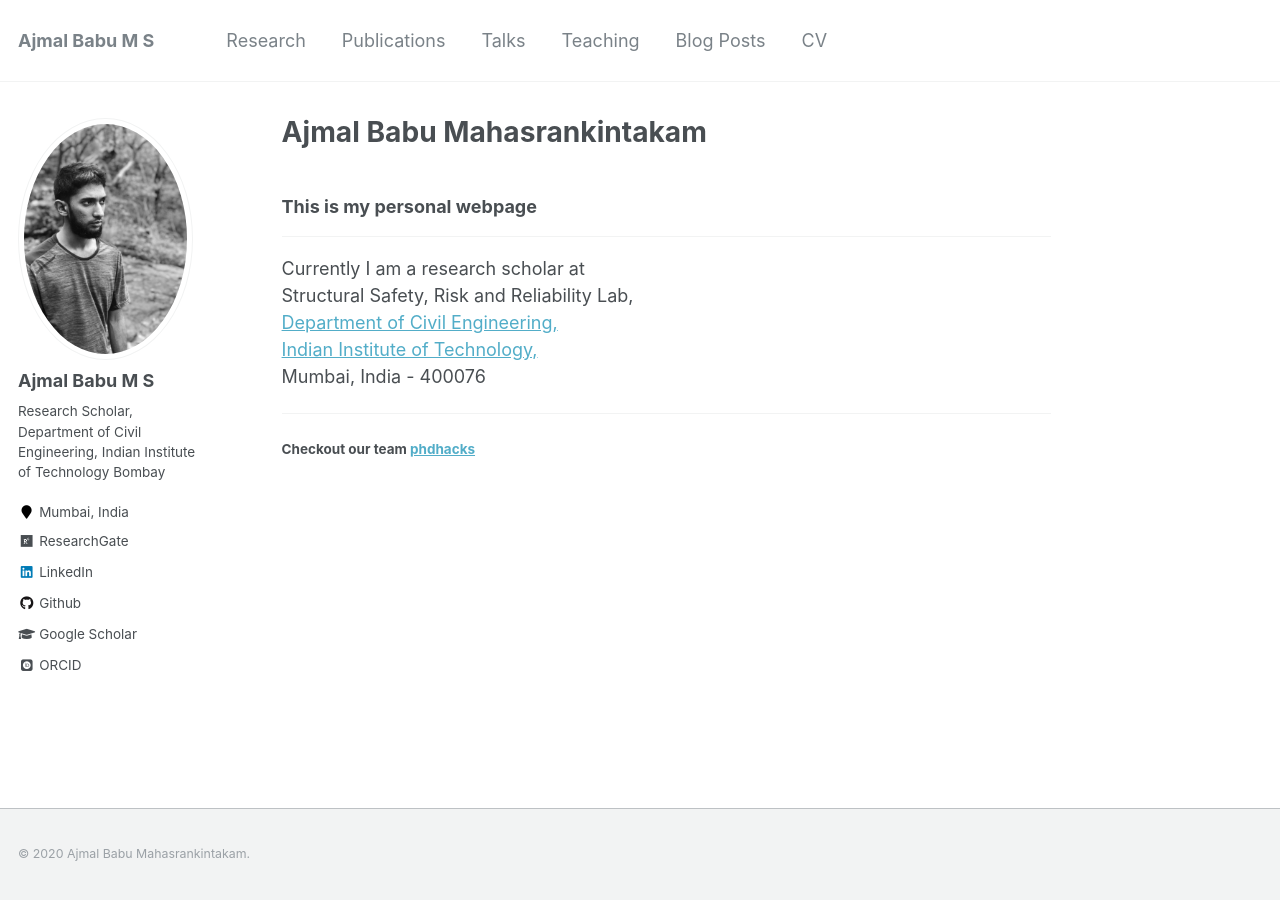
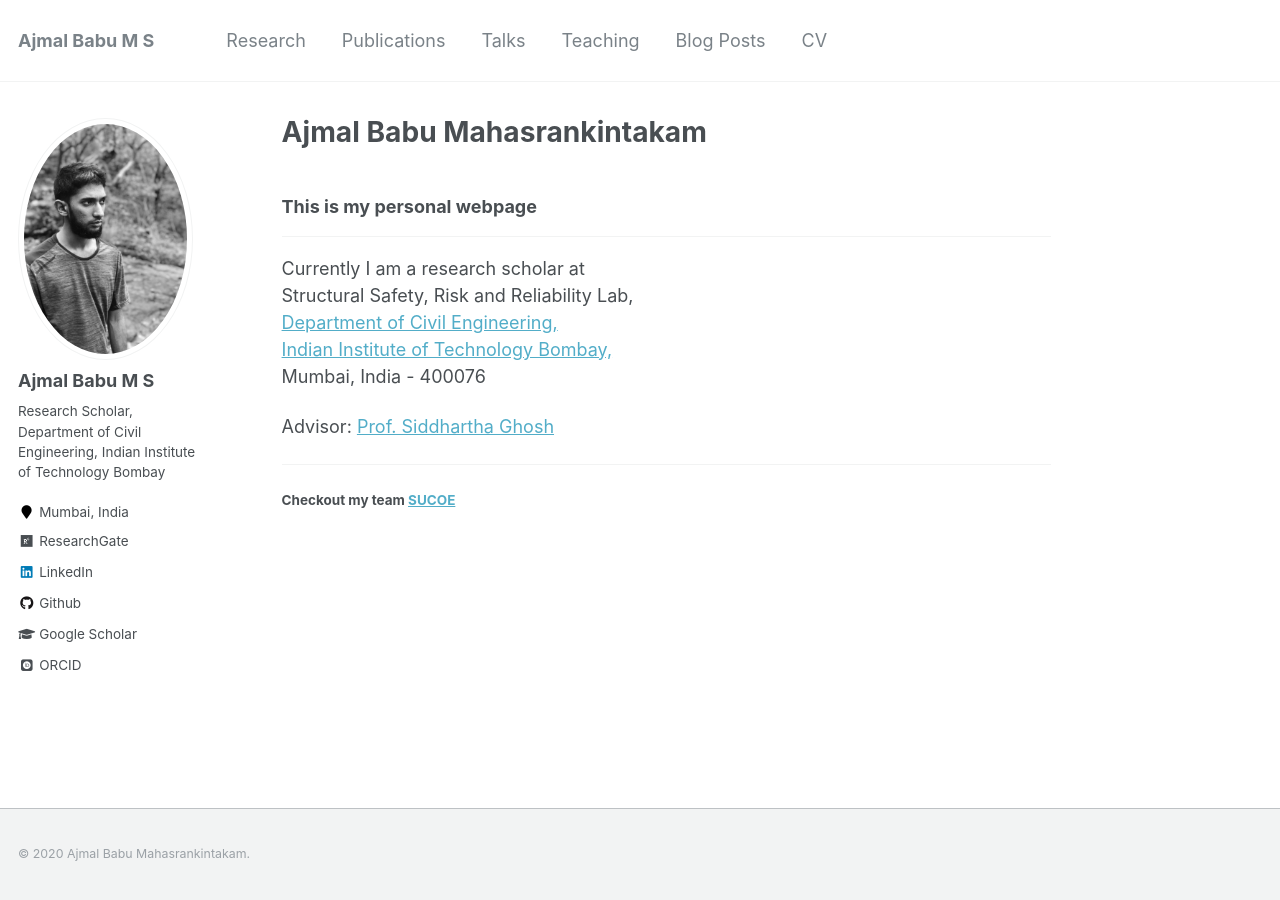
Before and after one commit to ajmalbabums/ajmalbabums.github.io, a Jekyll site: the page built from _pages/about.md, in a window 1280 px wide. Built offline with Jekyll 4.4.1, drawn with Linux system fonts in a browser that asks for light colours; some web fonts are replaced.

Commit message:
Add advisor

```diff
--- a/_pages/about.md
+++ b/_pages/about.md
@@ -13,10 +13,12 @@ redirect_from:
 ------------
 Currently I am a research scholar at
 Structural Safety, Risk and Reliability Lab,
-[Department of Civil Engineering,](http://www.civil.iitb.ac.in/)
-[Indian Institute of Technology,](http://www.iitb.ac.in/)
+[Department of Civil Engineering,](http://www.civil.iitb.ac.in/, Civil-IIT Bombay)
+[Indian Institute of Technology Bombay,](http://www.iitb.ac.in/ "IIT Bombay")
 Mumbai, India - 400076
+
+Advisor: [Prof. Siddhartha Ghosh](https://www.civil.iitb.ac.in/~sghosh/ "Prof. Siddhartha Ghosh, IIT Bombay")
 
 ------------
 
-##### Checkout our team  [phdhacks](https://sites.google.com/view/phdhacks "phdhacks")
+##### Checkout my team  [SUCOE](https://sites.google.com/view/sucoe/ "Structural, Uncertainty, Computation and Optimization in Engineering")
```
